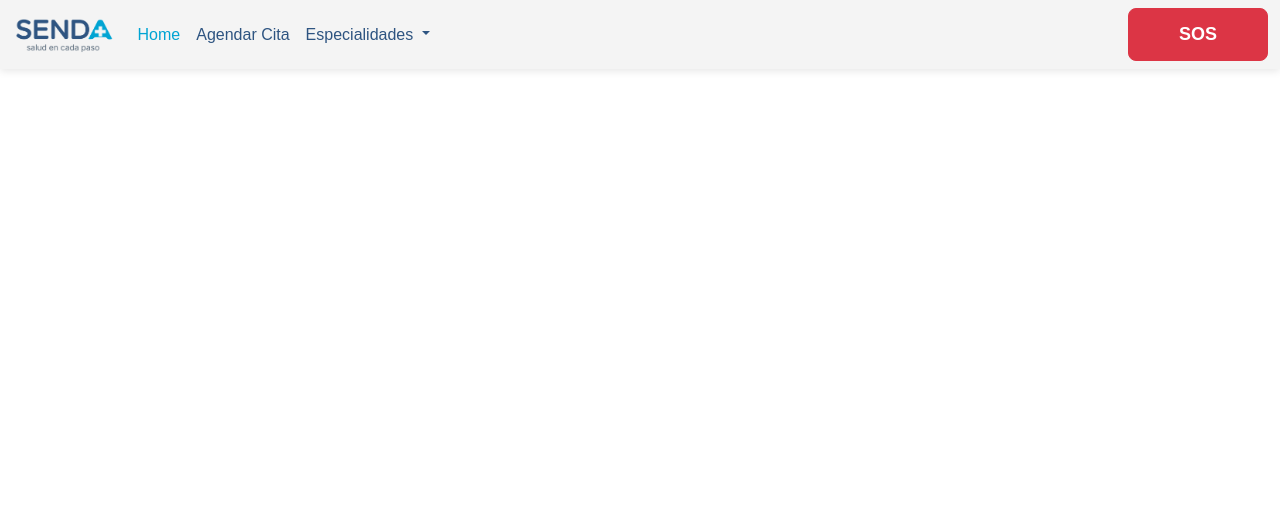
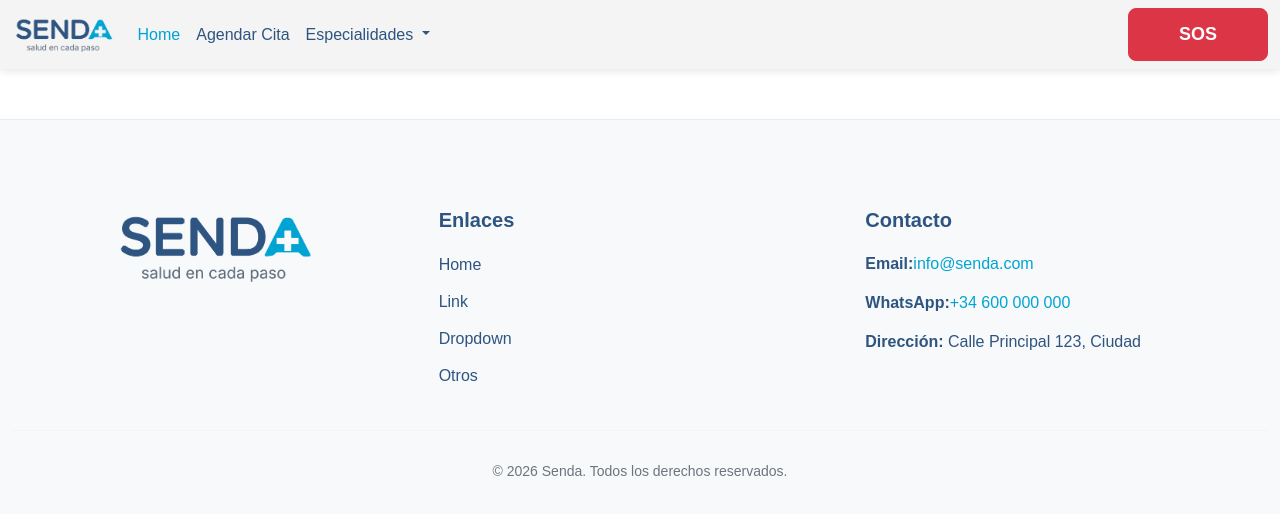
Before and after one commit to Dannysaurio593/Senda-V2, an Angular app: page / in a window 1280 px wide. Shown: the top 514 px of the page. Built offline with nearby package versions, Linux system fonts and the light colour scheme.

Commit message:
Creé el componente footer, puse entre columnas: Logo, Enlaces, Contacto y Copyright

```diff
--- a/src/app/app.html
+++ b/src/app/app.html
@@ -1,3 +1,5 @@
 <app-navbar></app-navbar>
 
+<app-footer></app-footer>
+
 <router-outlet />
--- a/src/app/app.ts
+++ b/src/app/app.ts
@@ -1,11 +1,12 @@
 import { Component, signal } from '@angular/core';
 import { RouterOutlet } from '@angular/router';
 import { Navbar } from './navbar/navbar';
+import { Footer } from './footer/footer';
 
 
 @Component({
   selector: 'app-root',
-  imports: [RouterOutlet, Navbar],
+  imports: [RouterOutlet, Navbar, Footer],
   templateUrl: './app.html',
   styleUrl: './app.css'
 })
--- /dev/null
+++ b/src/app/footer/footer.css
@@ -0,0 +1,75 @@
+.footer {
+  background-color: #f8f9fa;
+  border-top: 1px solid #e9ecef;
+  margin-top: 50px;
+  padding-top: 40px;
+  padding-bottom: 20px;
+}
+
+.footer h5 {
+  color: #2E5481;
+  font-weight: bold;
+  margin-bottom: 20px;
+  font-family: 'iter', sans-serif;
+}
+
+.footer-logo {
+  height: 80px;
+  margin-bottom: 20px;
+}
+
+.footer-links {
+  list-style: none;
+  padding: 0;
+  margin: 0;
+}
+
+.footer-links li {
+  margin-bottom: 12px;
+}
+
+.footer-links a {
+  color: #2E5481;
+  text-decoration: none;
+  transition: color 0.3s ease;
+  font-family: 'iter', sans-serif;
+}
+
+.footer-links a:hover {
+  color: #5A6B7B;
+}
+
+.footer-contact {
+  list-style: none;
+  padding: 0;
+  margin: 0;
+}
+
+.footer-contact li {
+  margin-bottom: 15px;
+  color: #2E5481;
+  font-family: 'iter', sans-serif;
+}
+
+.footer-contact a {
+  color: #00A4D3;
+  text-decoration: none;
+  transition: color 0.3s ease;
+}
+
+.footer-contact a:hover {
+  color: #2E5481;
+}
+
+.footer-divider {
+  border: none;
+  border-top: 1px solid #dee2e6;
+  margin: 30px 0;
+}
+
+.footer-copyright {
+  color: #6c757d;
+  margin: 0;
+  font-size: 14px;
+  font-family: 'iter', sans-serif;
+}
--- /dev/null
+++ b/src/app/footer/footer.html
@@ -0,0 +1,47 @@
+<footer class="footer">
+  <div class="container-fluid py-5">
+    <div class="row">
+      <!-- Columna 1: Logo -->
+      <div class="col-md-4 text-center mb-4">
+        <img src="/Logo-SendaV2.png" alt="Logo Senda" class="footer-logo" />
+      </div>
+
+      <!-- Columna 2: Enlaces -->
+      <div class="col-md-4">
+        <h5>Enlaces</h5>
+        <ul class="footer-links">
+          <li><a href="#">Home</a></li>
+          <li><a href="#">Link</a></li>
+          <li><a href="#">Dropdown</a></li>
+          <li><a href="#">Otros</a></li>
+        </ul>
+      </div>
+
+      <!-- Columna 3: Contacto -->
+      <div class="col-md-4">
+        <h5>Contacto</h5>
+        <ul class="footer-contact">
+          <li>
+            <strong>Email:</strong> <a href="mailto:info@senda.com">info@senda.com</a>
+          </li>
+          <li>
+            <strong>WhatsApp:</strong> <a href="https://wa.me/34600000000" target="_blank">+34 600 000 000</a>
+          </li>
+          <li>
+            <strong>Dirección:</strong> Calle Principal 123, Ciudad
+          </li>
+        </ul>
+      </div>
+    </div>
+
+    <!-- Línea divisoria -->
+    <hr class="footer-divider" />
+
+    <!-- Copyright -->
+    <div class="row">
+      <div class="col-12 text-center">
+        <p class="footer-copyright">&copy; 2026 Senda. Todos los derechos reservados.</p>
+      </div>
+    </div>
+  </div>
+</footer>
```
Also changed, not shown: src/app/footer/footer.ts (added, +9 -0 lines), 1 other file (tests, documents, lock files or other folders).
